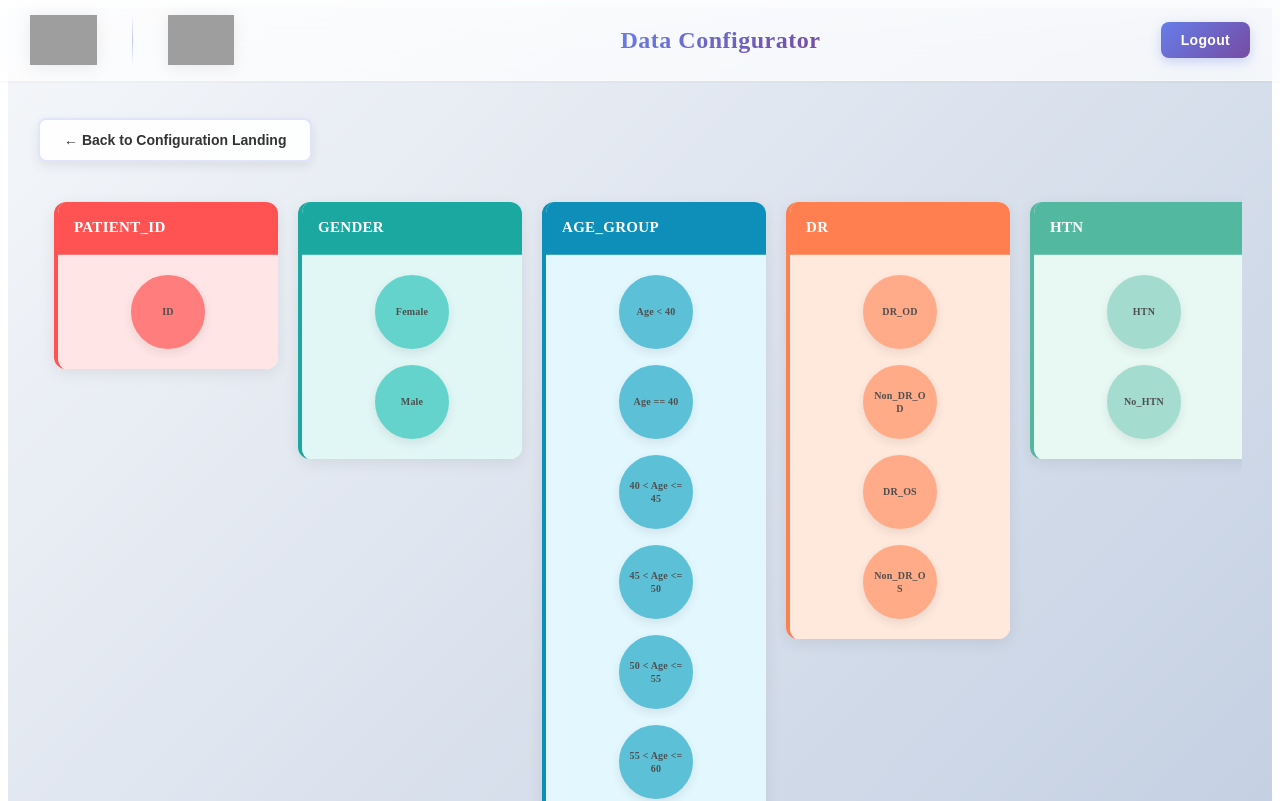
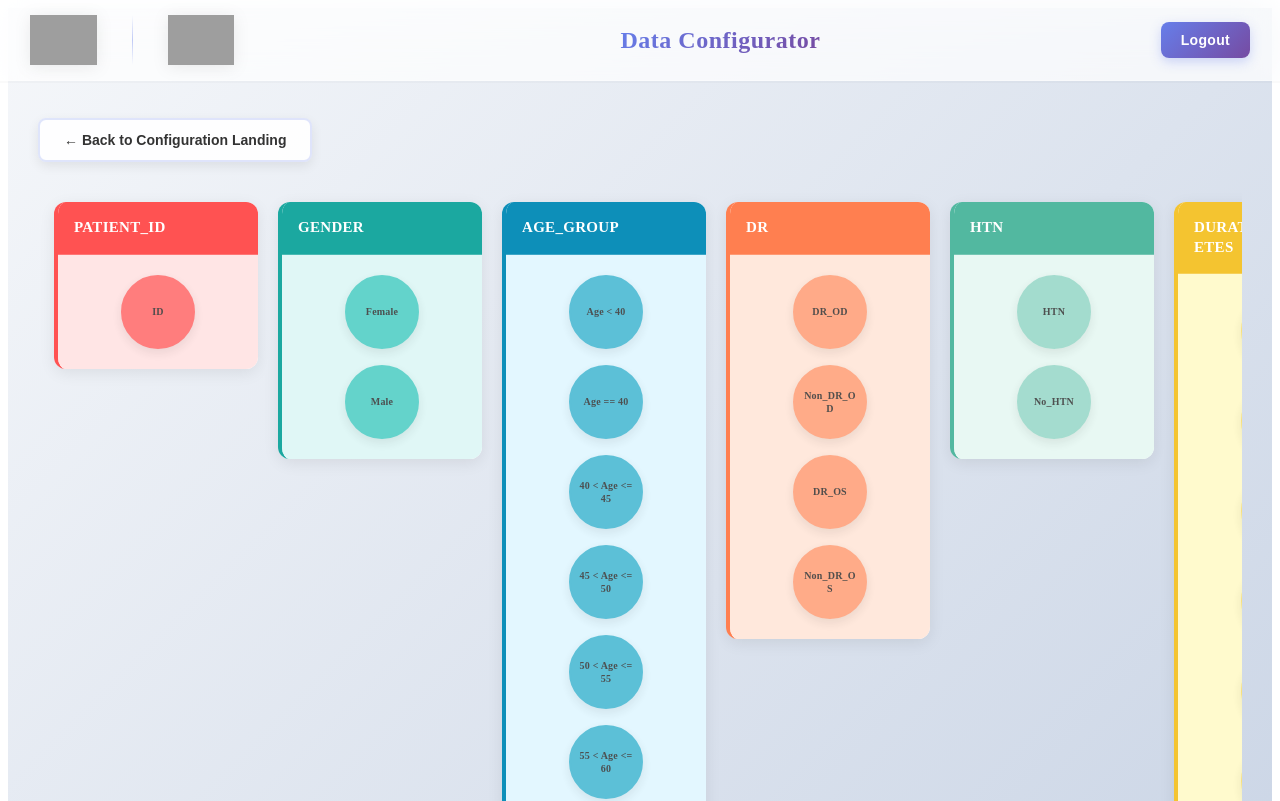
Before and after one commit to sheikSAR/version_2_ckd, a React (Vite) app: page /configurator/data-graph in a window 1280 px wide. Shown: the top 801 px of the page. Built offline with nearby package versions, Linux system fonts and the light colour scheme; grey boxes are pictures that could not be loaded.

Commit message:
completionId: cgen-06633f2ec24046479dbb4a19cb2ddbbc
cgen-06633f2ec24046479dbb4a19cb2ddbbc

```diff
--- a/src/styles/DataGraphVisualization.css
+++ b/src/styles/DataGraphVisualization.css
@@ -142,13 +142,12 @@
 
 @media (max-width: 1440px) {
   .containers-grid {
-    grid-template-columns: repeat(auto-fit, minmax(200px, 1fr));
     gap: 20px;
     padding: 16px;
   }
 
   .entity-container {
-    max-height: calc(100vh - 180px);
+    width: 200px;
   }
 
   .node-circle {
```
